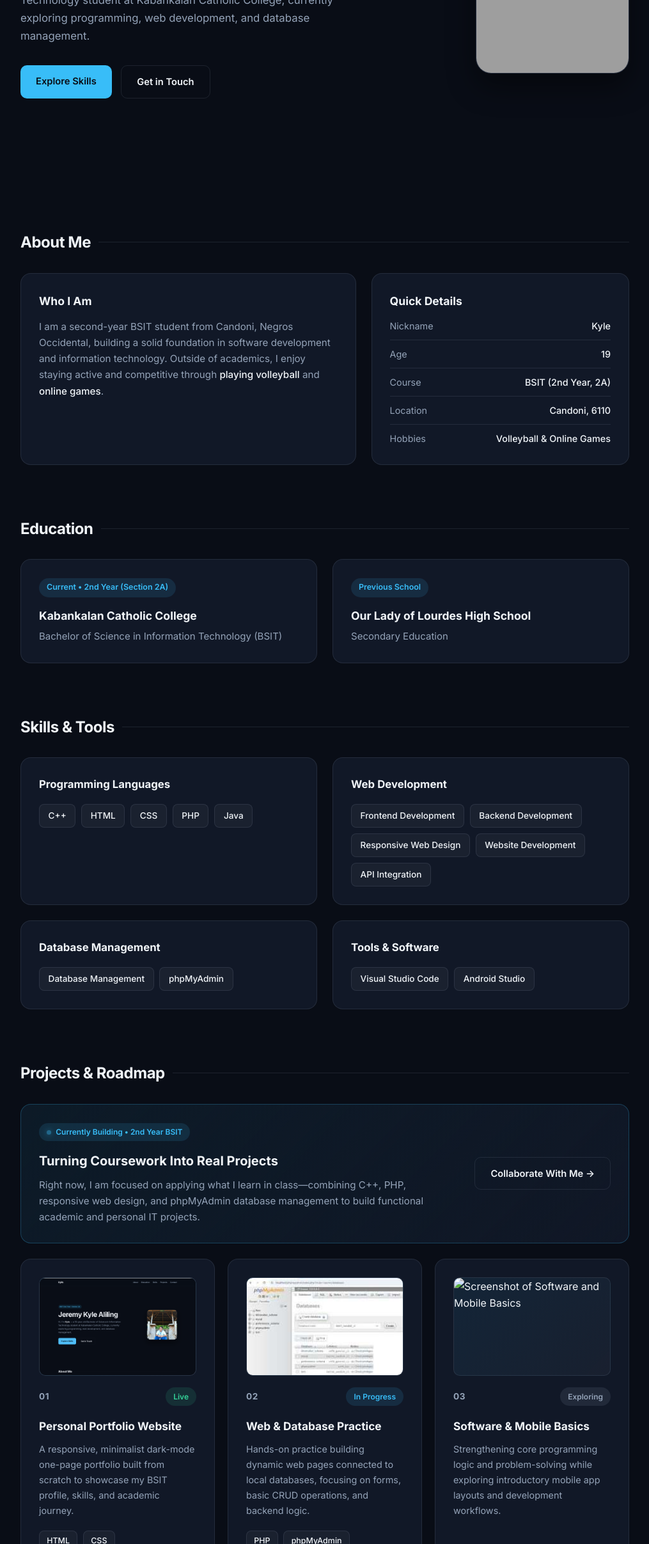
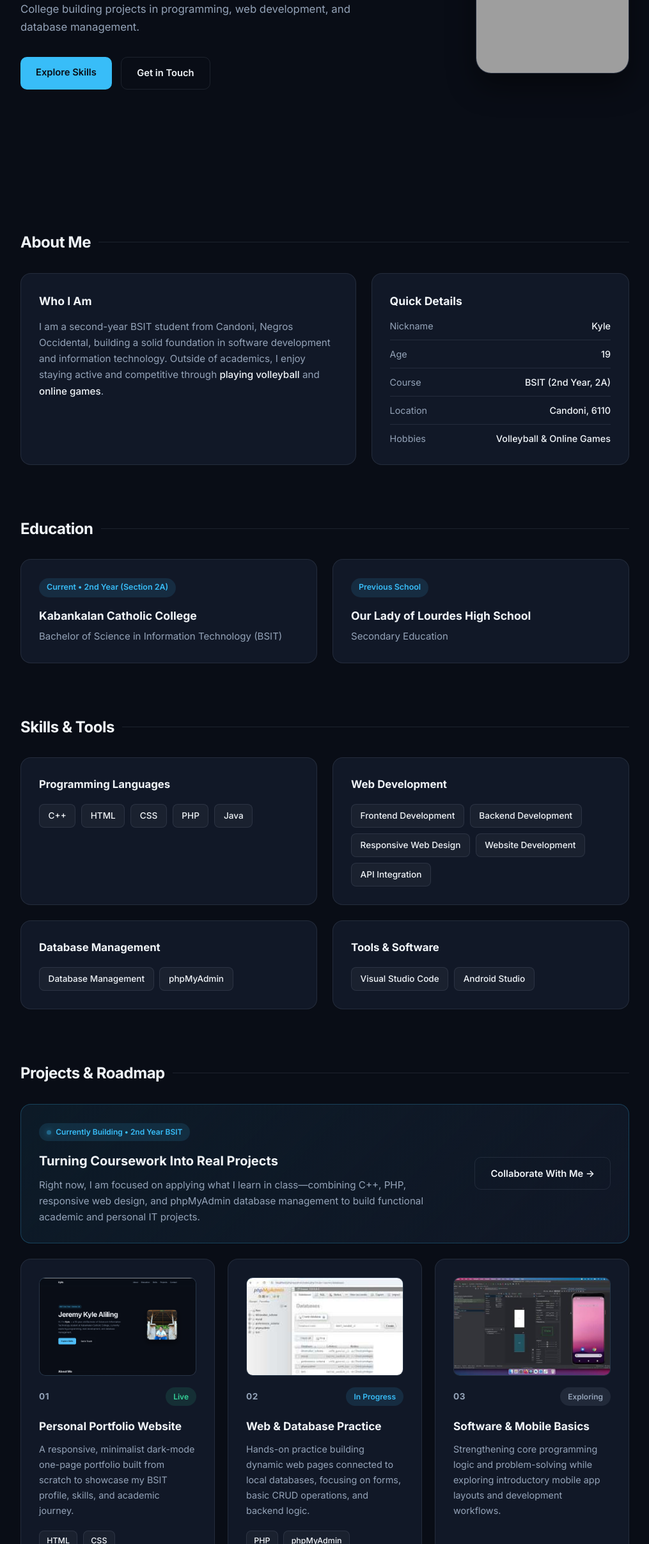
Before and after one commit to kyle-aliling/aliling-project-1, a plain HTML site: page index.html in a window 1280 px wide. Shown: the part 386-2800 px from the top of the page at 64% size, without its empty margins (132-1147 px from the left). Drawn offline with Linux system fonts and the light colour scheme; grey boxes are pictures that could not be loaded.

Commit message:
adding information

```diff
--- a/index.html
+++ b/index.html
@@ -40,7 +40,7 @@
             <div class="hero-text">
                 <span class="badge">BSIT 2nd Year &bull; Section 2A</span>
                 <h1>Jeremy Kyle Aliling</h1>
-                <p class="subtitle">Hi, I'm <strong>Kyle</strong> — a 19-year-old Bachelor of Science in Information Technology student at Kabankalan Catholic College, currently exploring programming, web development, and database management.</p>
+                <p class="subtitle">Hi, I'm <strong>Kyle</strong> a 19 year old BSIT student at Kabankalan Catholic College building projects in programming, web development, and database management.</p>
                 <div class="hero-actions">
                     <a href="#skills" class="btn-primary">Explore Skills</a>
                     <a href="#contact" class="btn-secondary">Get in Touch</a>
@@ -190,7 +190,7 @@
 
                 <article class="card project-card">
                     <div class="project-thumb">
-                        <img src="assets/photo/project3.jpg" alt="Screenshot of Software and Mobile Basics">
+                        <img src="assets/photo/design-mobile.jpeg" alt="Screenshot of Software and Mobile Basics">
                     </div>
                     <div class="project-top">
                         <span class="project-num">03</span>
@@ -200,7 +200,6 @@
                     <p>Strengthening core programming logic and problem-solving while exploring introductory mobile app layouts and development workflows.</p>
                     <ul class="pill-list">
                         <li>C++</li>
-                        <li>Java</li>
                         <li>Android Studio</li>
                     </ul>
                 </article>
```
